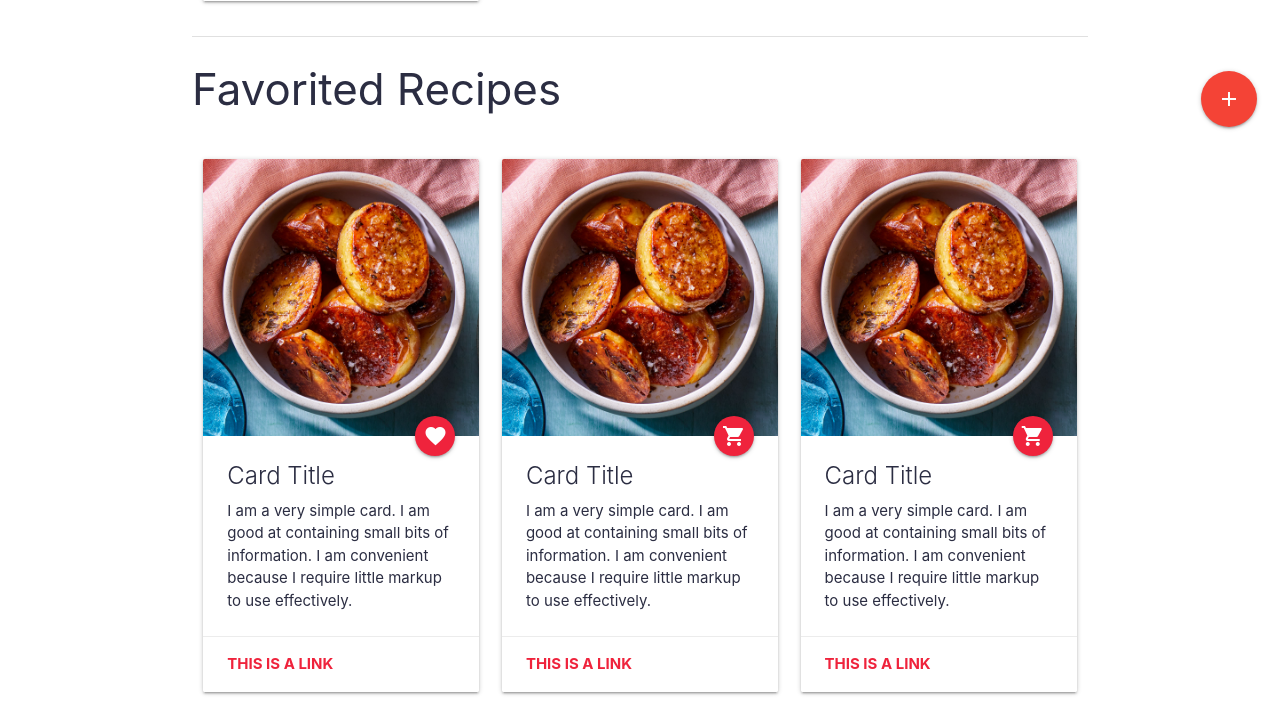
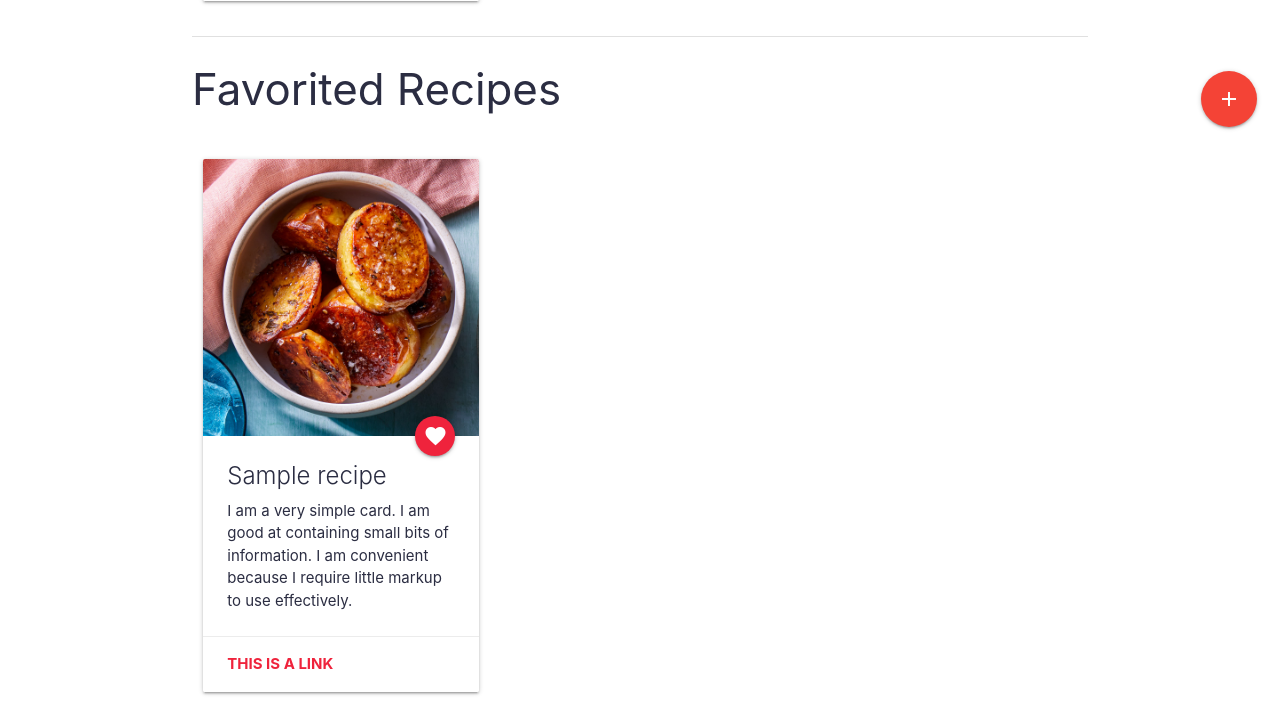
Before and after one commit to tylerspear/grocery_guru, a Node server app: page /dashboard in a window 1280 px wide. Shown: the part 650-1377 px from the top of the page. Run offline with Node 20, Linux system fonts and the light colour scheme; a user stored in the database is signed in; tables that the repository leaves empty hold one stand-in row (values such as "Sample post"); some libraries are stand-ins or nearby versions.

Commit message:
added favoriting functionality

```diff
--- a/app.js
+++ b/app.js
@@ -42,7 +42,7 @@ app.use(express.static(__dirname + '/public'))
 app.use(passport.initialize())
 app.use(passport.session())
 app.use(logger('dev'))
-
+app.use(methodOverride("_method"));
 
 
 
--- a/controllers/recipe.js
+++ b/controllers/recipe.js
@@ -1,4 +1,5 @@
 const Recipe = require('../models/Recipe')
+const User = require('../models/User')
 
 module.exports = {
     getRecipes: async (req, res) => {
@@ -19,7 +20,12 @@ module.exports = {
             const recipes = await Recipe.find({
                 user: req.user.id
             })
-            res.render('recipes/dashboard', {title: 'Dashboard', recipes})
+            const favoriteIDs = await User.find({
+                _id: req.user.id
+            }).select("favorites")
+            //console.log(favoriteIDs)
+            const favorites = await Recipe.find({_id: {$in: favoriteIDs[0].favorites }})
+            res.render('recipes/dashboard', {title: 'Dashboard', recipes, favorites})
         }
         catch(err){
             console.error(err)
@@ -46,7 +52,6 @@ module.exports = {
     },
     postRecipe: async (req, res) => {
         try {
-            console.log(req.body)
             req.body.user = req.user.id
             await Recipe.create(req.body)
             res.redirect('/dashboard')
@@ -54,5 +59,19 @@ module.exports = {
         catch (err) {
             console.error(err)
         }
+    },
+    favoriteRecipe: async (req, res) => {
+        try {
+            await User.findOneAndUpdate(
+                { _id: req.user.id },
+                {
+                    $push: { favorites: req.params.id }
+                }
+            )
+            res.redirect('/recipes')
+        }
+        catch (err) {
+            console.error(err)
+        }
     }
 }
--- a/models/User.js
+++ b/models/User.js
@@ -4,7 +4,11 @@ const mongoose = require('mongoose')
 const UserSchema = new mongoose.Schema({
   userName: { type: String, unique: true },
   email: { type: String, unique: true },
-  password: String
+  password: String,
+  favorites: [{
+    type: mongoose.Schema.Types.ObjectId,
+    ref: 'Recipe'
+  }]
 })
 
 // Password hash middleware.
--- a/routes/recipe.js
+++ b/routes/recipe.js
@@ -7,6 +7,6 @@ router.get('/', ensureAuth, recipeController.getRecipes)
 router.get('/new', ensureAuth, recipeController.newRecipe)
 router.get('/:id', ensureAuth, recipeController.showRecipe)
 router.post('/', ensureAuth, recipeController.postRecipe)
-
+router.put('/favorite/:id', ensureAuth, recipeController.favoriteRecipe)
 
 module.exports = router
--- a/views/recipes/dashboard.ejs
+++ b/views/recipes/dashboard.ejs
@@ -4,6 +4,9 @@
 <div class="container">
   <div class="row">
       <h3>My Recipes</h3>
+      <% if(recipes.length < 1) { %>
+        <span class="text-lighten-4">Recipes you've created will show here.</span>
+      <% } %>
   </div>
 
   <div class="row">
@@ -33,6 +36,8 @@
       <h3>Favorited Recipes</h3>
   </div>
   <div class="row">
+    <% if(favorites.length > 0) { %>
+      <% for(recipe of favorites) { %>
         <div class="col s12 m6 l4">
           <div class="card">
             <div class="card-image">
@@ -40,7 +45,7 @@
               <a class="btn-floating halfway-fab waves-effect waves-light"><i class="material-icons">favorite</i></a>
             </div>
             <div class="card-content">
-              <span class="card-title">Card Title</span>
+                <span class="card-title"><%= recipe.title %></span>
               <p>I am a very simple card. I am good at containing small bits of information. I am convenient because I require little markup to use effectively.</p>
             </div>
             <div class="card-action">
@@ -48,36 +53,8 @@
             </div>
           </div>
         </div>
-      <div class="col s12 m4">
-        <div class="card">
-          <div class="card-image">
-            <img src="img/potatoes.jpeg">
-            <a class="btn-floating halfway-fab waves-effect waves-light"><i class="material-icons">shopping_cart</i></a>
-          </div>
-          <div class="card-content">
-              <span class="card-title">Card Title</span>
-            <p>I am a very simple card. I am good at containing small bits of information. I am convenient because I require little markup to use effectively.</p>
-          </div>
-          <div class="card-action">
-            <a href="#">This is a link</a>
-          </div>
-        </div>
-      </div>
-      <div class="col s12 m4">
-        <div class="card">
-          <div class="card-image">
-            <img src="img/potatoes.jpeg">
-            <a class="btn-floating halfway-fab waves-effect waves-light"><i class="material-icons">shopping_cart</i></a>
-          </div>
-          <div class="card-content">
-            <span class="card-title">Card Title</span>
-            <p>I am a very simple card. I am good at containing small bits of information. I am convenient because I require little markup to use effectively.</p>
-          </div>
-          <div class="card-action">
-            <a href="#">This is a link</a>
-          </div>
-        </div>
-      </div>
+      <% } %>
+    <% } %>
   </div>
   <div class="fixed-action-btn">
       <a href="/recipes/new" class="btn-floating btn-large waves-effect waves-light red">
--- a/views/recipes/index.ejs
+++ b/views/recipes/index.ejs
@@ -11,14 +11,16 @@
       <div class="card">
         <div class="card-image">
           <img src="img/potatoes.jpeg">
-          <a class="btn-floating halfway-fab waves-effect waves-light"><i class="material-icons">shopping_cart</i></a>
+          <form action="/recipes/favorite/<%= recipe._id %>?_method=PUT" method="POST" >
+            <button class="btn-floating halfway-fab waves-effect waves-light" type="submit"><i class="material-icons">favorite</i></button>
+          </form>
         </div>
         <div class="card-content">
             <span class="card-title"><%= recipe.title %></span>
             <p class="card-line"><%= recipe.description %></p>
             <div class="card-line"><i class="material-icons">schedule</i><%= recipe.cookTime %> min.</div>
             <div class="chip">
-              <img src="img/potatoes.jpeg" alt="creator">
+              <img src="img/default.png" alt="creator">
               <%= recipe.user.userName %>
             </div>
         </div>
```
Also changed, not shown: controllers/auth.js (+0 -10 lines), public/img/default.png (added). Lines whose indentation alone changed are shown as unchanged.
